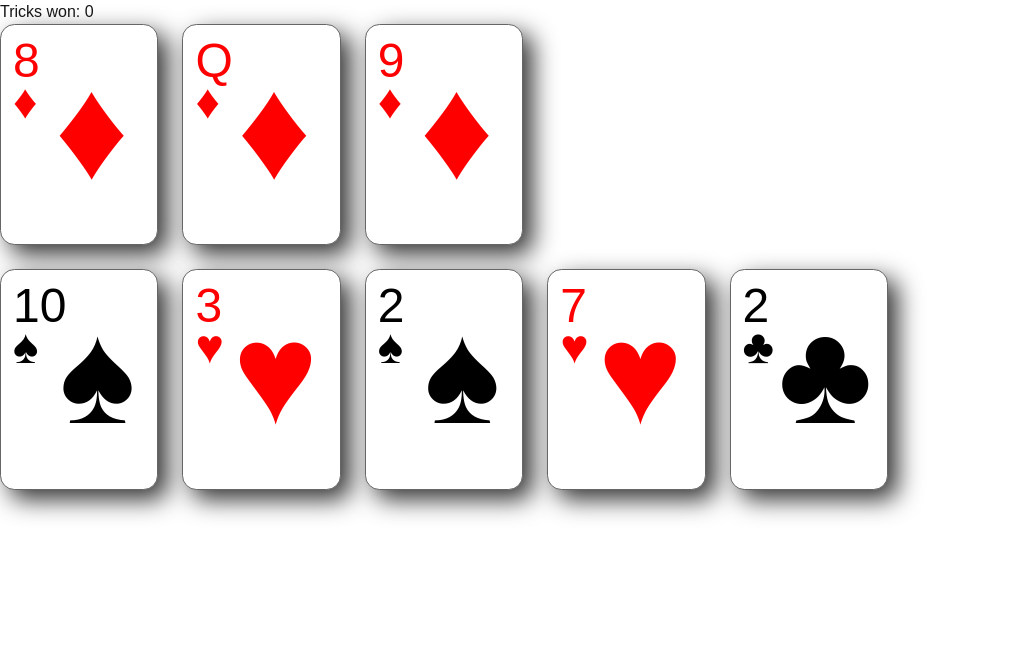
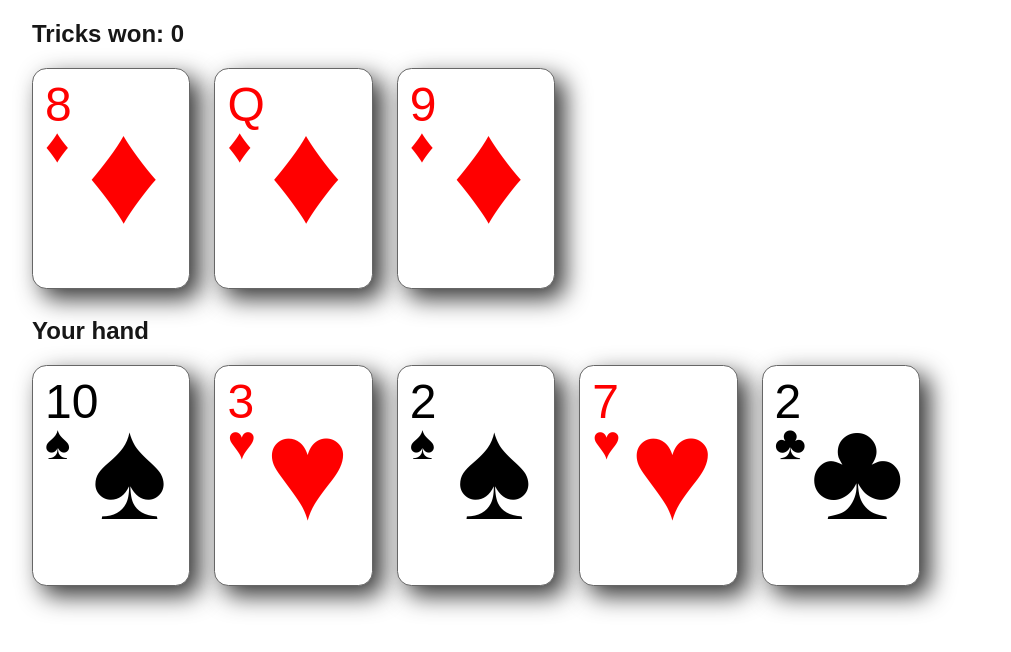
Before and after one commit to anthonydmays/blvckspades, a Next.js app: page / in a window 1280 px wide. Shown: the top 652 px of the page, without its empty margins (0-1011 px from the left). Built offline with nearby package versions, Linux system fonts and the light colour scheme.

Commit message:
feat: adds labels for table and hand

```diff
--- a/src/app/game/game.css
+++ b/src/app/game/game.css
@@ -6,6 +6,17 @@
  * @version  2011-06-14
  * @link     http://selfthinker.github.com/CSS-Playing-Cards/
  */
+
+ .game-container {
+    margin: 16px;
+ }
+
+ .stats, .hand-label {
+    display: inline-block;
+    font-size: 1.5em;
+    font-weight: 800;
+    margin-bottom: 16px;
+ }
 
  .playingCards {
     display: flex;
--- a/src/app/game/game.tsx
+++ b/src/app/game/game.tsx
@@ -153,13 +153,14 @@ export default function Game() {
   }, []);
 
   return (
-      <div>
-        <span>Tricks won: {wonTricks}</span>
+      <div className="game-container">
+        <span className="stats">Tricks won: {wonTricks}</span>
         <div className="playingCards simpleCards">
           {flipped.map((isFlipped, index) => (
               <Card suit={pool[index]?.suit} rank={pool[index]?.rank} isFlipped={isFlipped} key={index} />
           ))}
         </div>
+        <span className="hand-label">Your hand</span>
         <div className="playingCards simpleCards rotateHand">
           {playerHand.map((card, index) => (
               <Card suit={card.suit} rank={card.rank} isFlipped={true} key={index} onClick={() => choosePlayerCard(index)} />
--- a/src/app/layout.tsx
+++ b/src/app/layout.tsx
@@ -15,7 +15,7 @@ const geistMono = localFont({
 });
 
 export const metadata: Metadata = {
-  title: "Create Next App",
+  title: "Blvck Spades Game",
   description: "Generated by create next app",
 };
 
```
